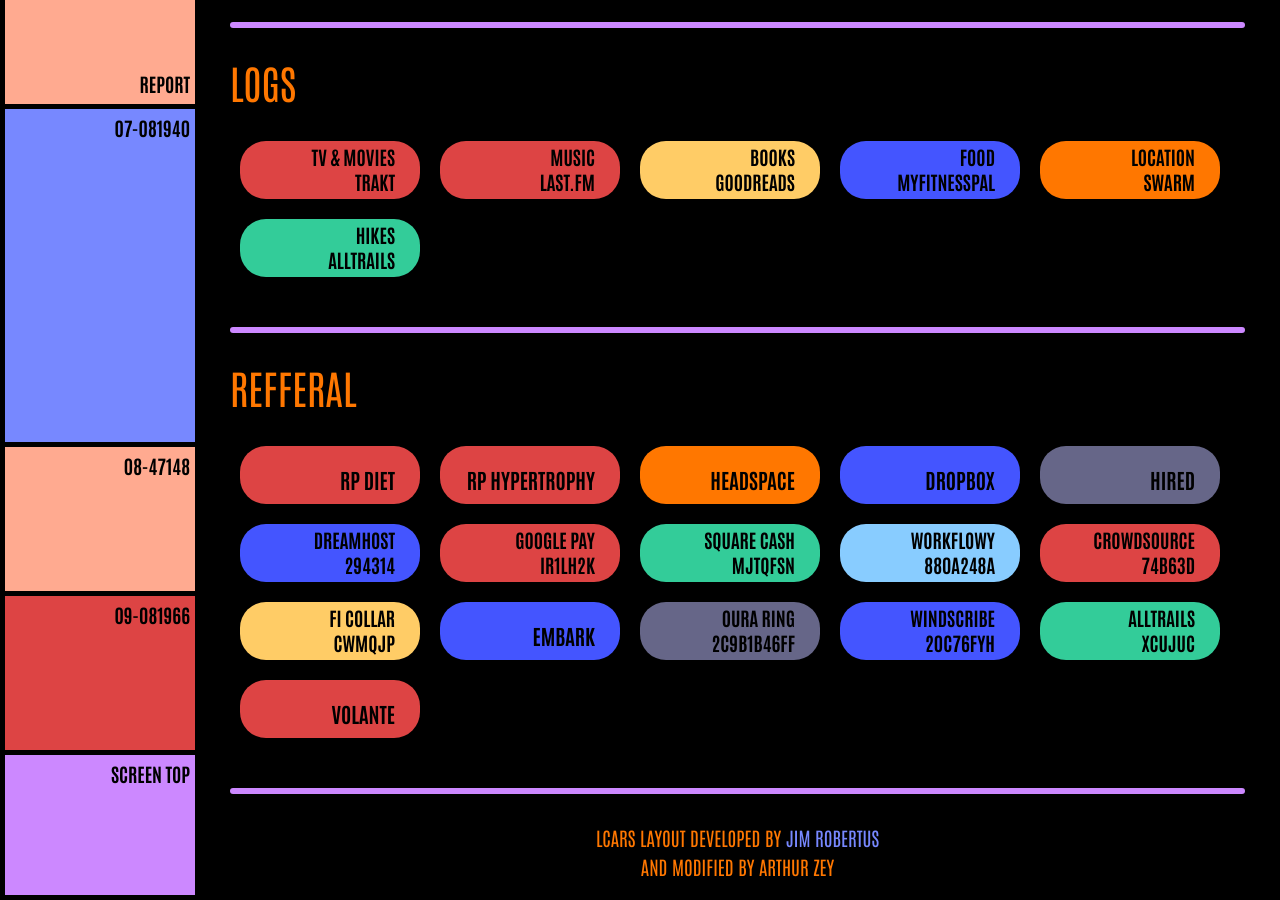
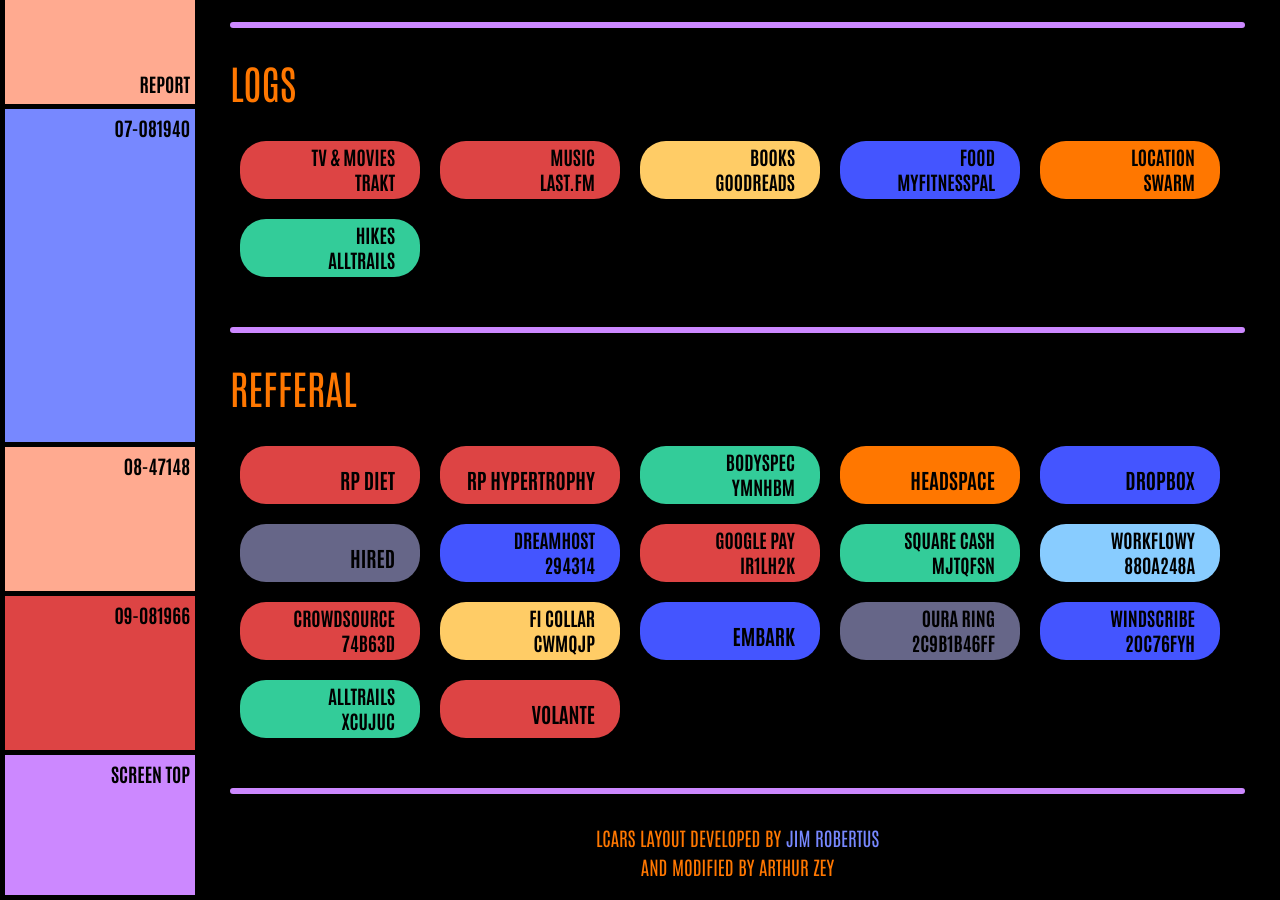
Before and after one commit to ArthurZey/arthurzey.github.io, a Jekyll site: the page built from _pages/tag_fitness.md, in a window 1280 px wide and 900 px high, scrolled down 865 px. Built offline with Jekyll 4.4.1, drawn with Linux system fonts in a browser that asks for light colours.

Commit message:
added referral link to BodySpec

```diff
--- a/_layouts/lcars-classic.html
+++ b/_layouts/lcars-classic.html
@@ -282,6 +282,7 @@
 						<div class="buttons">
 							<a href="https://rp.app/code/arthur" target="_blank" class="red">RP Diet</a>
 							<a href="https://rp.app/hypertrophy/code/ARTHUR" target="_blank" class="red">RP Hypertrophy</a>
+							<a href="https://www.bodyspec.com/r/YMNhbM" target="_blank" class="two-rows green">BodySpec<br />YMNhbM</a>
 							<a href="https://www.headspace.com/referral/z6jb3?slug=68d8c5&audio=false" taget="_blank" class="orange">Headspace</a>
 							<a href="https://www.dropbox.com/referrals/AADhCdIbfmFQx6VFavJ3cy4HgwA4PfPd3ho?src=global9" target="_blank" class="blue">Dropbox</a>
 							<a href="https://hired.com/x/ffcaf88af5c389141fb9293e4ee3daa5" target="_blank" class="gray">Hired</a>
```
